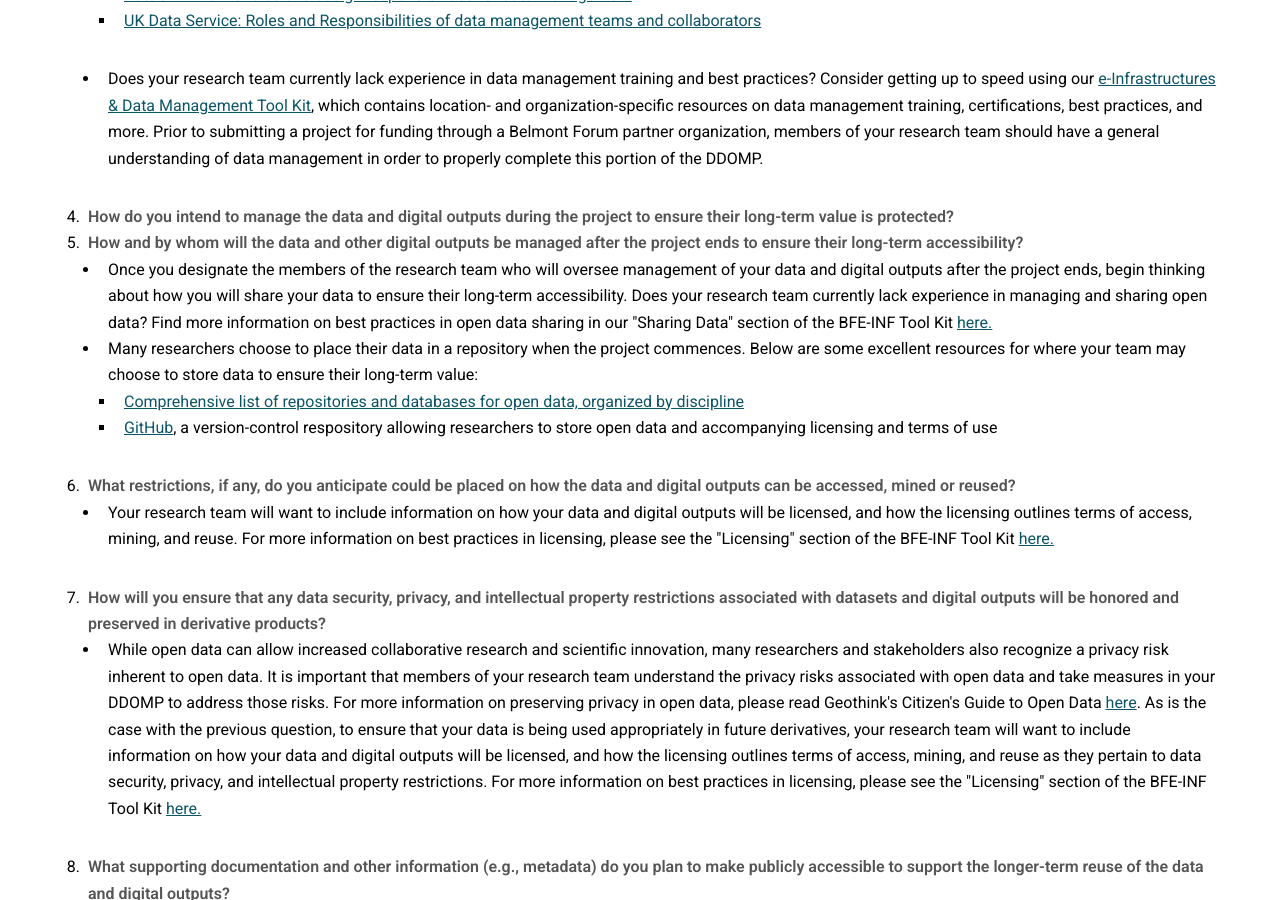
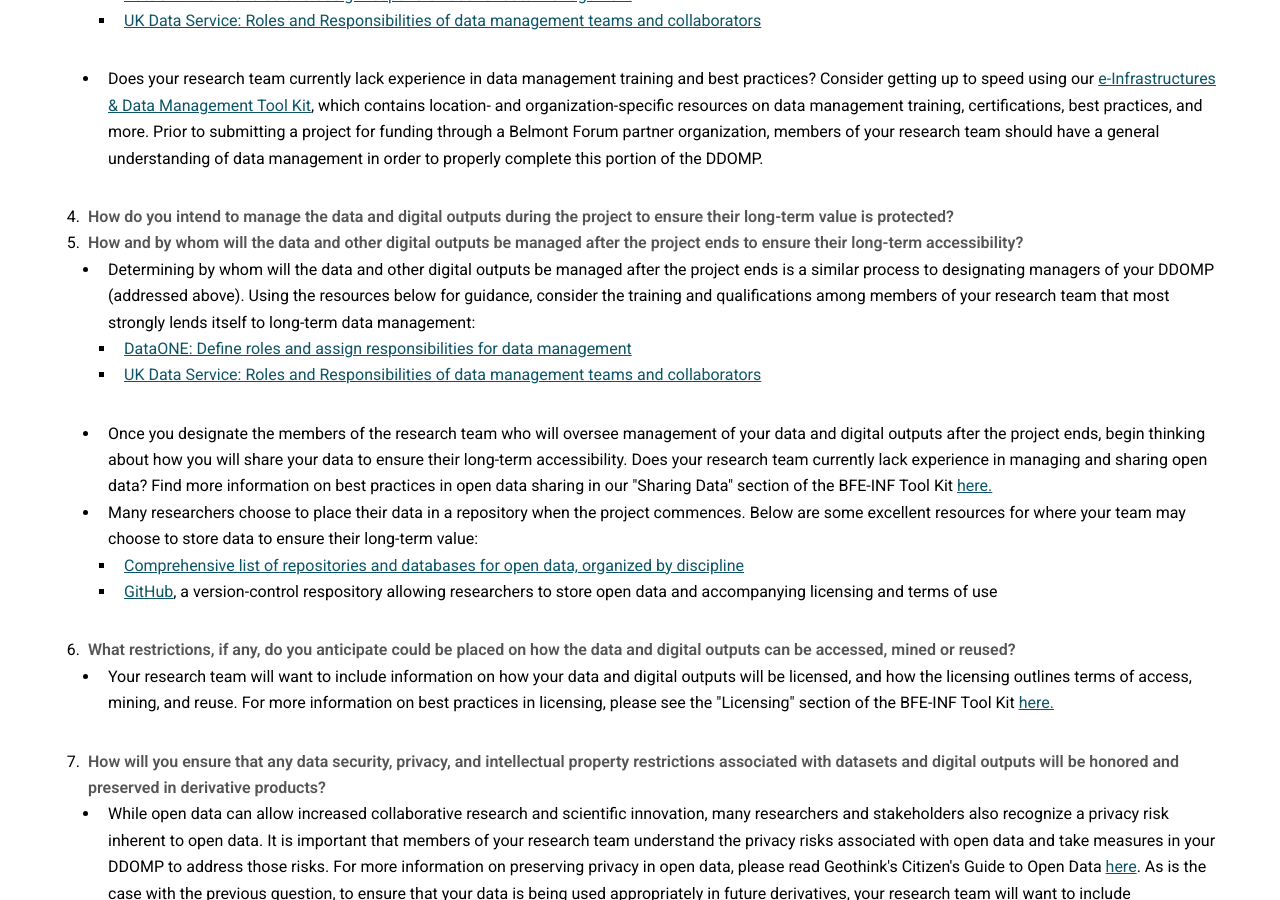
Before and after one commit to bfe-inf/toolkit, a Jekyll site: the page ddomp-fullproposal.html, which Jekyll copies as it is, in a window 1280 px wide and 900 px high, scrolled down 1298 px. Built offline with Jekyll 4.4.1, drawn with Linux system fonts in a browser that asks for light colours.

Commit message:
Update ddomp-fullproposal.html

```diff
--- a/ddomp-fullproposal.html
+++ b/ddomp-fullproposal.html
@@ -72,6 +72,11 @@
 						<li><strong>How do you intend to manage the data and digital outputs during the project to ensure their long-term value is protected?</strong></li>
 						<li><strong>How and by whom will the data and other digital outputs be managed after the project ends to ensure their long-term accessibility?</strong></li>
 							<ul>
+								<li>Determining by whom will the data and other digital outputs be managed after the project ends is a similar process to designating managers of your DDOMP (addressed above). Using the resources below for guidance, consider the training and qualifications among members of your research team that most strongly lends itself to long-term data management:</li>
+									<ul style="list-style-type:square">
+										<li><a href="https://www.dataone.org/best-practices/define-roles-and-assign-responsibilities-data-management" target="_blank">DataONE: Define roles and assign responsibilities for data management</a></li>
+										<li><a href="https://www.ukdataservice.ac.uk/manage-data/plan/roles-and-responsibilities" target="_blank">UK Data Service: Roles and Responsibilities of data management teams and collaborators</a></li>
+									</ul>
 								<li>Once you designate the members of the research team who will oversee management of your data and digital outputs after the project ends, begin thinking about how you will share your data to ensure their long-term accessibility. Does your research team currently lack experience in managing and sharing open data? Find more information on best practices in open data sharing in our "Sharing Data" section of the BFE-INF Tool Kit <a href="https://bfe-inf.github.io/tool-kit/bp&s-sharing.html" target="_blank">here.</a></li>
 								<li>Many researchers choose to place their data in a repository when the project commences. Below are some excellent resources for where your team may choose to store data to ensure their long-term value:</li>
 									<ul style="list-style-type:square">
```
